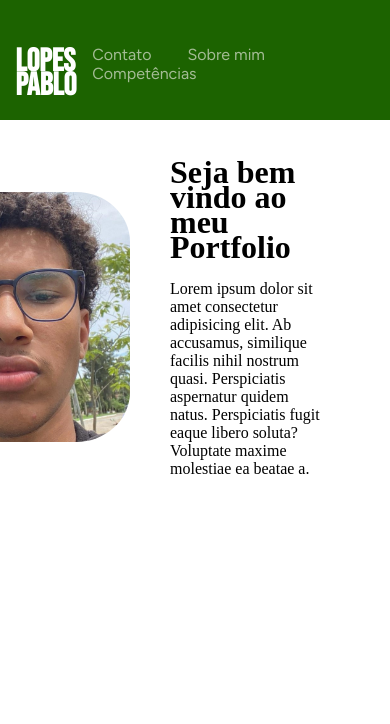
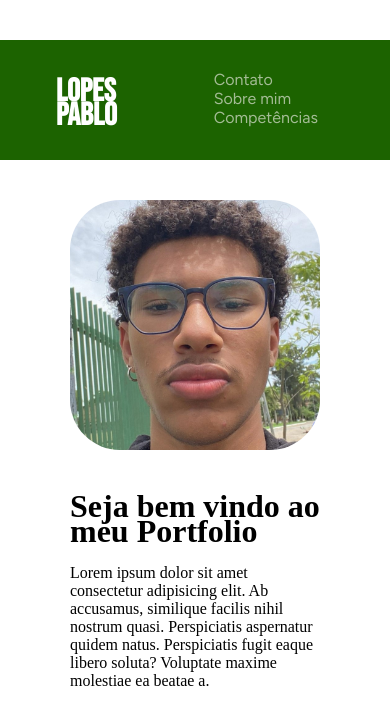
Before and after one commit to lopespablo/meu-portifolio, a plain HTML site: page index.html in a window 390 px wide. Drawn offline with Linux system fonts and the light colour scheme.

Commit message:
atualizaçao da noite

```diff
--- a/style.css
+++ b/style.css
@@ -11,12 +11,13 @@
 
 body {
     height: 98vh;
-    font-family: ;
+    background-color: white;
+    padding-top: 40px;
 
 }
 
 header{
-    padding: 40px 4%;
+    padding: 30px 4%;
     background-color: rgb(28, 99, 0) ;
     height: 120px;
 }
@@ -82,9 +83,6 @@ main > .conteudo{
     gap: 40px;
 }
 
-.conteudo .conteudotxt{
-    min-width: 150px;
-}
 
 
 .conteudotxt > h1{
@@ -106,6 +104,28 @@ main > .conteudo{
     padding-left: 20px;
 }
 
-@media screen {
+@media screen and (max-width:500px) {
+
+    header{
+        padding: 20px 4%;
+    }
+
+    header nav ul{
+        padding-top: 10px;
+    }
+
+    header nav ul li{
+        display: flex;
+
+    }
+
+    main > .conteudo{
+        flex-direction: column-reverse;
+
+    }
+
+    .conteudo .conteudoimg img{
+        padding-left: 0px;
+    }
 
 }
```
